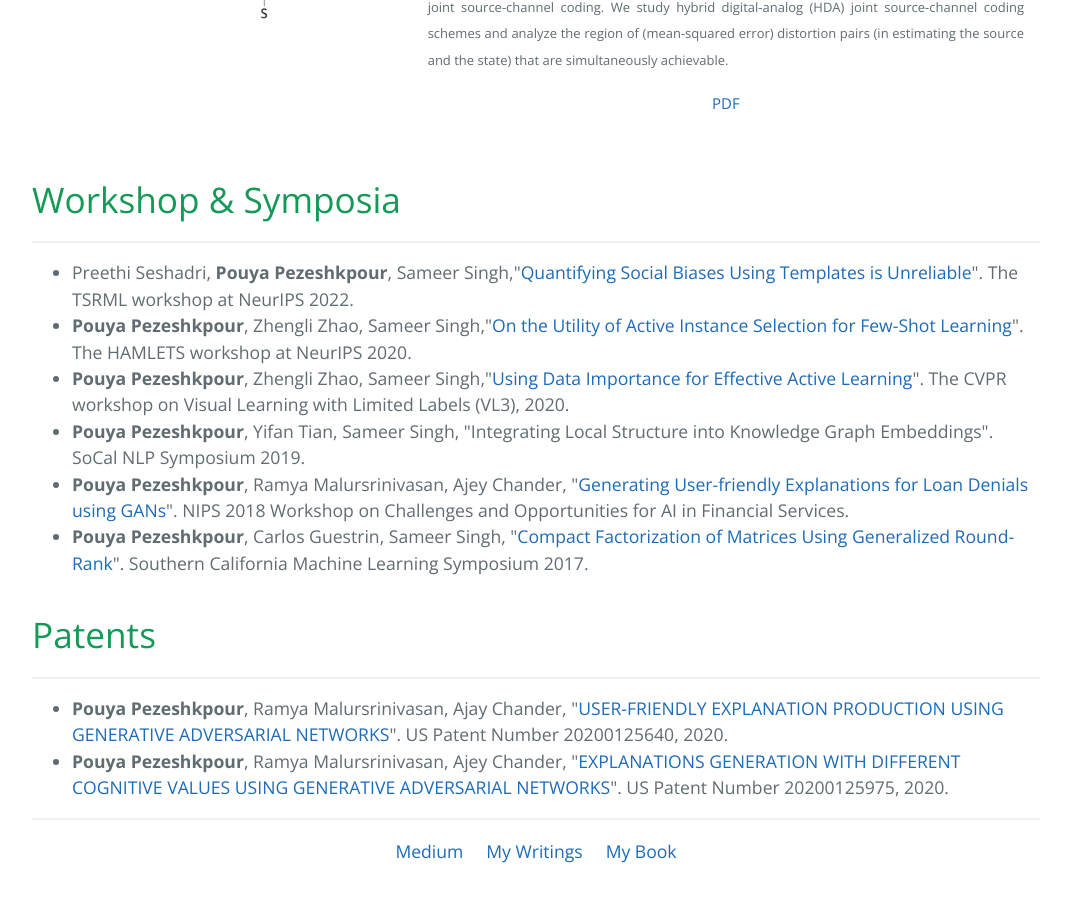
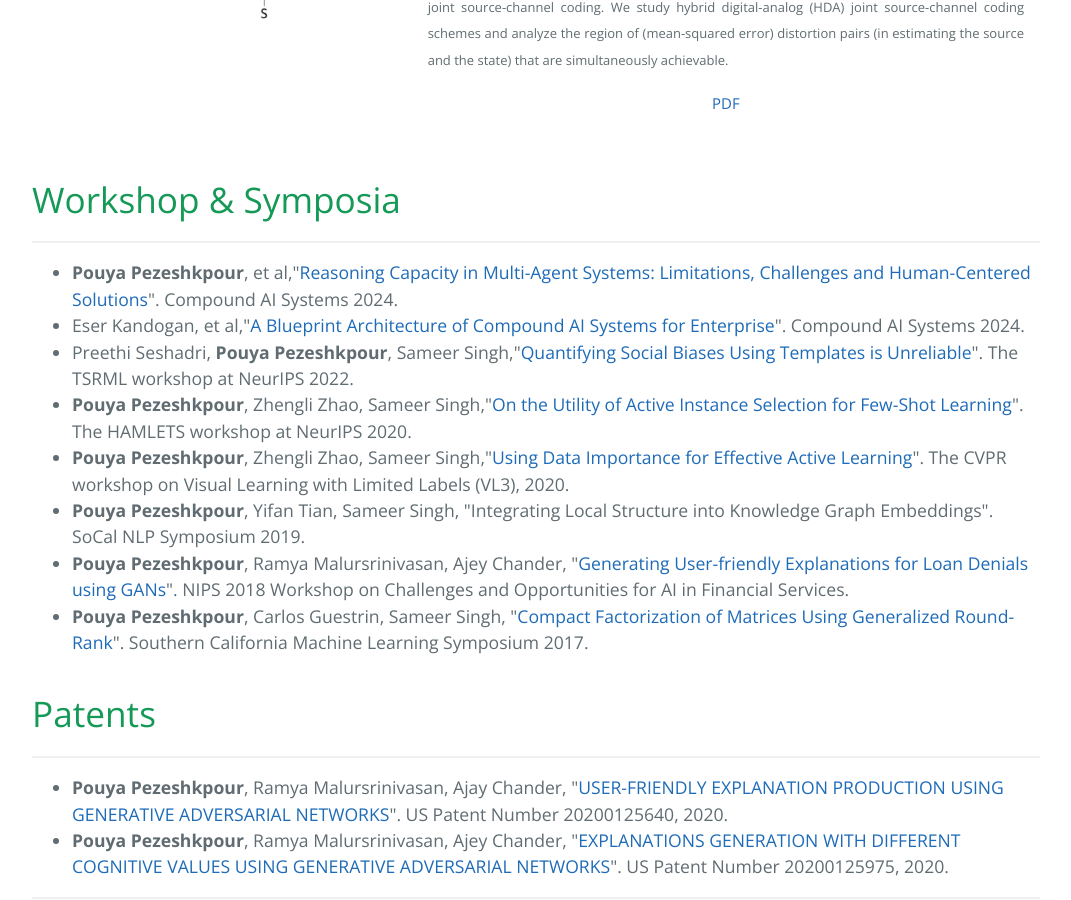
Before and after one commit to pouyapez/pouyapez.github.io, a Jekyll site: the page built from index.md, in a window 1280 px wide and 900 px high, scrolled down 6811 px. Shown: the whole window, without its empty margins (104-1175 px from the left). Built offline with Jekyll 4.4.1, drawn with Linux system fonts in a browser that asks for light colours.

Commit message:
Update index.md

```diff
--- a/index.md
+++ b/index.md
@@ -352,6 +352,8 @@
 * * *
 
 <ul>
+   <li><b>Pouya Pezeshkpour</b>, et al,"<a href="https://arxiv.org/abs/2402.01108">Reasoning Capacity in Multi-Agent Systems: Limitations, Challenges and Human-Centered Solutions</a>". Compound AI Systems 2024.</li>
+   <li>Eser Kandogan, et al,"<a href="https://arxiv.org/abs/2406.00584">A Blueprint Architecture of Compound AI Systems for Enterprise</a>". Compound AI Systems 2024.</li>
    <li>Preethi Seshadri, <b>Pouya Pezeshkpour</b>, Sameer Singh,"<a href="https://arxiv.org/abs/2210.04337">Quantifying Social Biases Using Templates is Unreliable</a>". The TSRML workshop at NeurIPS 2022.</li>
    <li><b>Pouya Pezeshkpour</b>, Zhengli Zhao, Sameer Singh,"<a href="https://openreview.net/pdf?id=p3m_WpN0rEX">On the Utility of Active Instance Selection for Few-Shot Learning</a>". The HAMLETS workshop at NeurIPS 2020.</li>
   <li><b>Pouya Pezeshkpour</b>, Zhengli Zhao, Sameer Singh,"<a href="https://github.com/EliSchwartz/VL3-Workshop/blob/master/pdfs/36.pdf">Using Data Importance for Effective Active Learning</a>". The CVPR workshop on Visual Learning with Limited Labels (VL3), 2020.</li>
```
